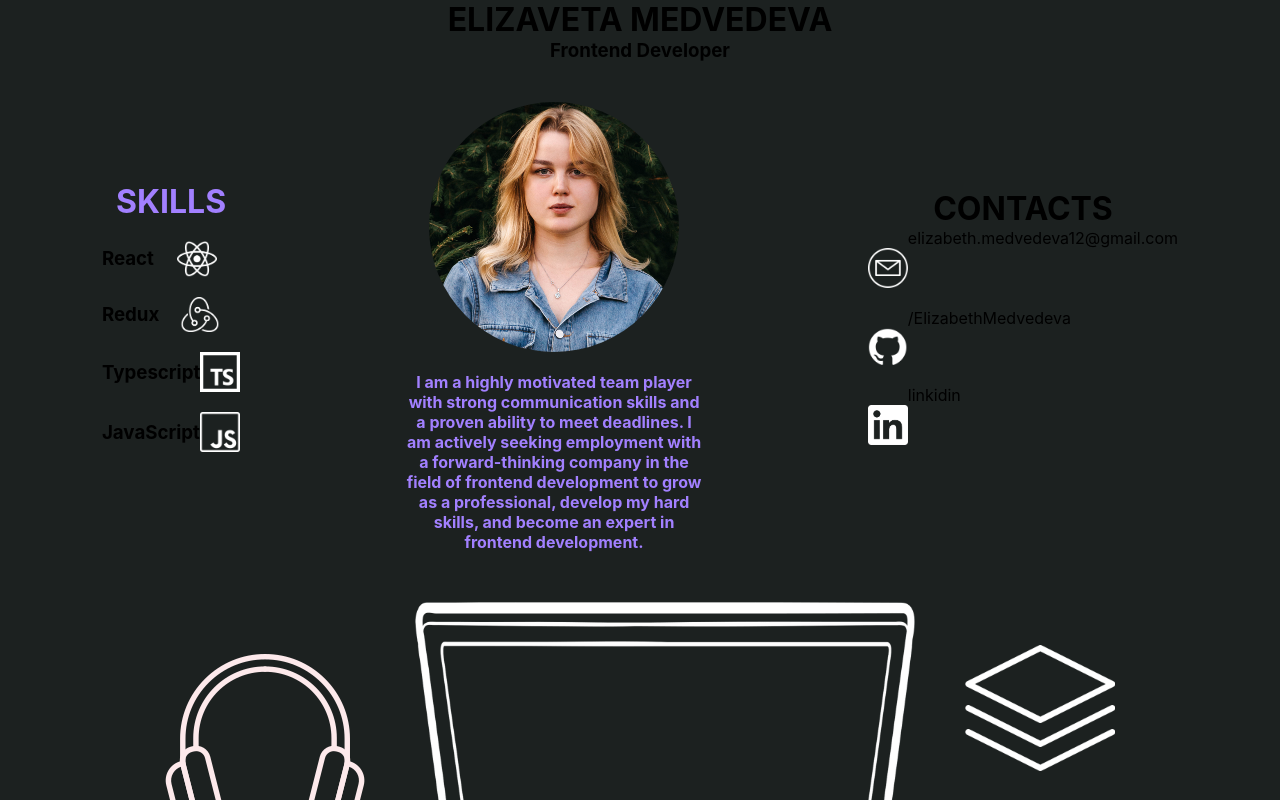
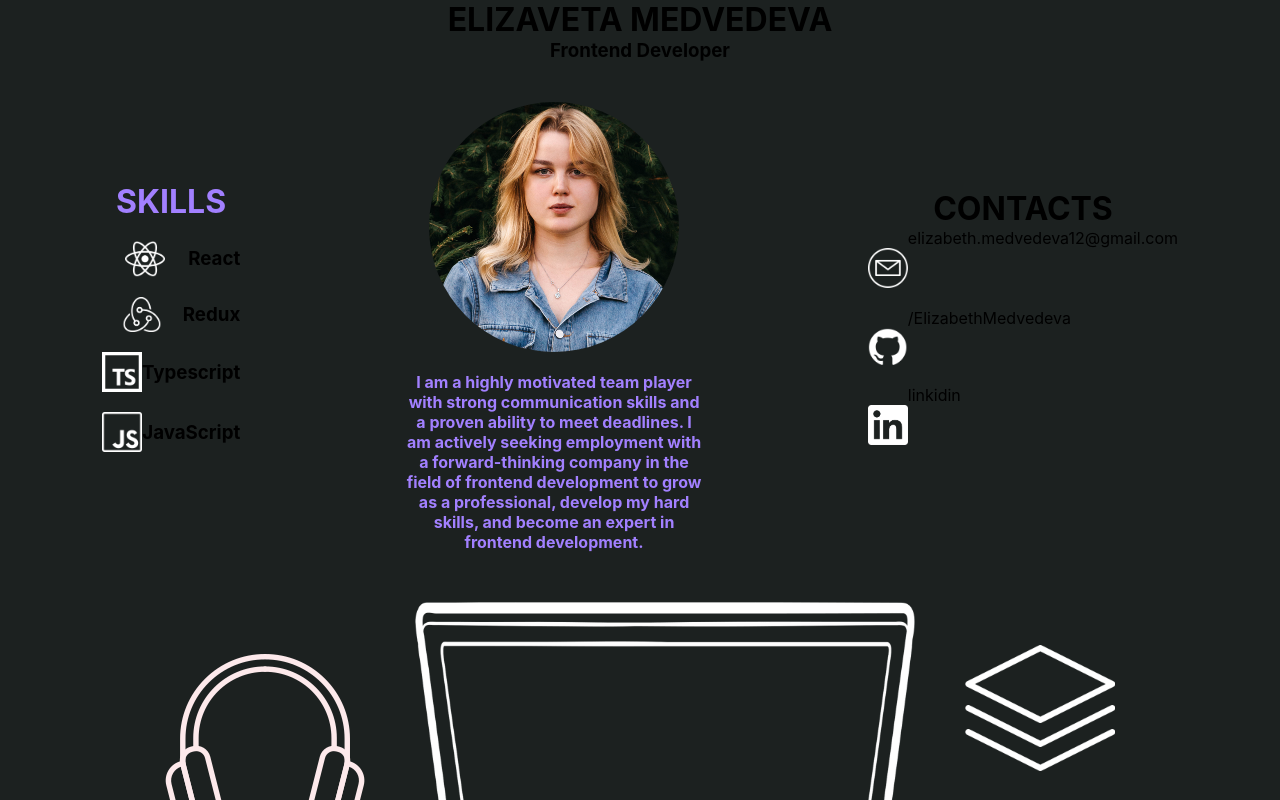
Before and after one commit to ElizabethMedvedeva/cv_medvedeva, a React (Create React App) app: page / in a window 1280 px wide. Shown: the top 800 px of the page. Built offline with nearby package versions, Linux system fonts and the light colour scheme.

Commit message:
remove skills icons

```diff
--- a/src/components/skills/skills.tsx
+++ b/src/components/skills/skills.tsx
@@ -15,7 +15,6 @@ export const Skills = () => {
       </TitleSkillsDiv>
       <SkillsDiv>
         <SkillContainer id="skill-container">
-          <h3>React</h3>
           <SkillImgDiv id="skill-img_div">
             <SkillImg
               id="skill-img_react"
@@ -23,9 +22,9 @@ export const Skills = () => {
               alt="react"
             ></SkillImg>
           </SkillImgDiv>
+          <h3>React</h3>
         </SkillContainer>
         <SkillContainer id="skill-container">
-          <h3>Redux</h3>
           <SkillImgDiv id="skill-img_div">
             <SkillImg
               id="skill-img_redux"
@@ -33,9 +32,9 @@ export const Skills = () => {
               alt="redux"
             ></SkillImg>
           </SkillImgDiv>
+          <h3>Redux</h3>
         </SkillContainer>
         <SkillContainer id="skill-container">
-          <h3>Typescript</h3>
           <SkillImgDiv id="skill-img_div">
             <SkillImg
               id="skill-img_typescript"
@@ -43,9 +42,9 @@ export const Skills = () => {
               alt="typescript"
             ></SkillImg>
           </SkillImgDiv>
+          <h3>Typescript</h3>
         </SkillContainer>
         <SkillContainer id="skill-container">
-          <h3>JavaScript</h3>
           <SkillImgDiv id="skill-img_div">
             <SkillImg
               id="skill-img_javascript"
@@ -53,6 +52,7 @@ export const Skills = () => {
               alt="javascript"
             ></SkillImg>
           </SkillImgDiv>
+          <h3>JavaScript</h3>
         </SkillContainer>
       </SkillsDiv>
     </SkillsMain>
```
